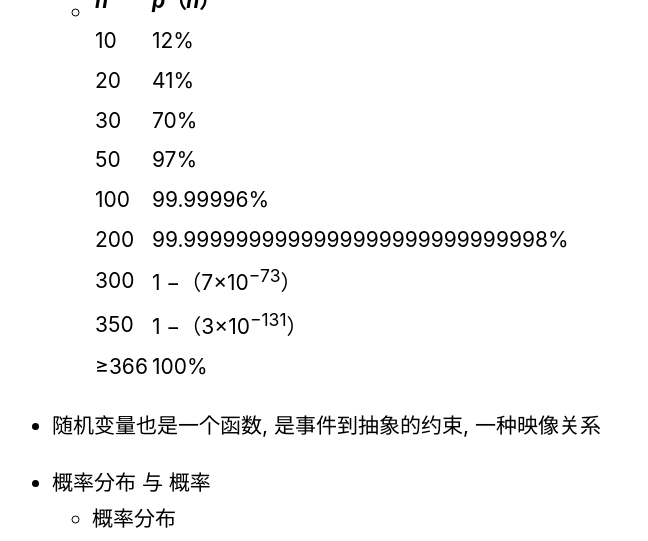
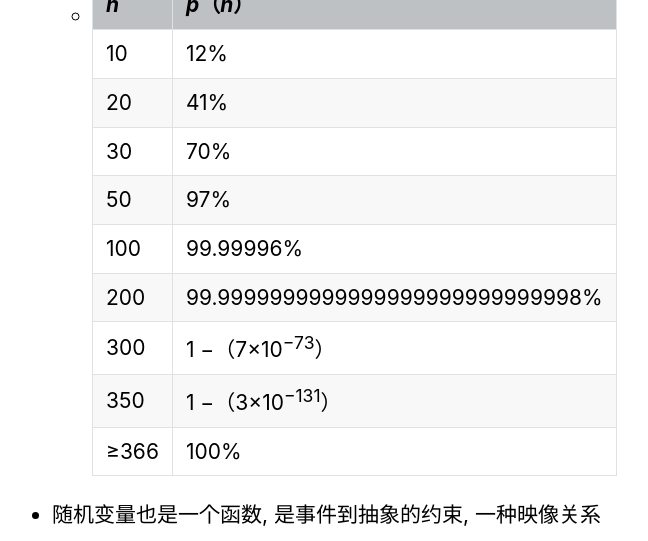
Before and after one commit to bGZo/blog, a Jekyll site: the page built from _posts/posts/2021-07-10-probablity-theory.md, in a window 1280 px wide. Shown: the part 1296-1837 px from the top of the page, without its empty margins (166-814 px from the left). Built offline with Jekyll 4.4.1, drawn with Linux system fonts in a browser that asks for light colours; Markdown is read by kramdown in place of the engine named in the settings.

Commit message:
feat: new table css

```diff
--- a/assets/css/custom.css
+++ b/assets/css/custom.css
@@ -24,32 +24,6 @@ body {
     Arial, sans-serif;
   margin: 0;
   padding: 1.2rem;
-}
-
-
-a {
-  color: black;
-  position: relative;
-  text-decoration: none;
-  white-space: nowrap;
-  text-decoration: none;
-}
-
-a::before {
-  content: "";
-  display: block;
-  position: absolute;
-  height: 0.5em;
-  bottom: 2px;
-  left: 4px;
-  width: 100%;
-  --bg-opacity: .75;
-  background-color: #FEDFE1;
-  opacity: .5;
-}
-
-a:hover::before{
-  background: #000000
 }
 
 .container main {
@@ -237,6 +211,78 @@ article h2 {
   margin-left: 0.5rem;
 }
 
+a {
+  color: black;
+  position: relative;
+  text-decoration: none;
+  white-space: nowrap;
+  text-decoration: none;
+}
+
+a::before {
+  content: "";
+  display: block;
+  position: absolute;
+  height: 0.5em;
+  bottom: 2px;
+  left: 4px;
+  width: 100%;
+  --bg-opacity: .75;
+  background-color: #FEDFE1;
+  opacity: .5;
+}
+
+a:hover::before{
+  background: #D7C4BB;
+}
+
+table {
+  padding: 0;
+  word-break: initial;
+  border-collapse: collapse;
+}
+
+table tr {
+  border: 1px solid #dfe2e5;
+  margin: 0;
+  padding: 0;
+}
+
+table tr:nth-child(2n),
+thead {
+  background-color: #f8f8f8;
+}
+
+table th {
+  background:#bec1c4;
+  font-weight: bold;
+  border: 1px solid #dfe2e5;
+  border-bottom: 0;
+  margin: 0;
+  padding: 6px 13px;
+}
+
+table td {
+  border: 1px solid #dfe2e5;
+  margin: 0;
+  padding: 6px 13px;
+}
+
+table th:first-child,
+table td:first-child {
+  margin-top: 0;
+}
+
+table th:last-child,
+table td:last-child {
+  margin-bottom: 0;
+}
+
+tr:nth-child(n):hover td {
+  background:#D7C4BB;
+}
+
+
 @media (min-width: 22em) {
   header h1 {
     font-size: 2rem;
@@ -246,10 +292,6 @@ article h2 {
 @media (min-width: 28em) {
   nav ul li {
     margin-bottom: 0;
-  }
-
-  .strava-card {
-    width: 400px;
   }
 }
 
@@ -284,10 +326,6 @@ article h2 {
     padding-right: 1rem;
     margin-bottom: 0;
   }
-
-  .strava-card {
-    width: 360px;
-  }
 }
 
 @media (min-width: 65em) {
@@ -311,12 +349,4 @@ article h2 {
   body {
     width: 60rem;
   }
-
-  .strava-card {
-    width: 400px;
-  }
-
-  .strava-card .latest-run.has-photo {
-    height: 250px;
-  }
 }
```
